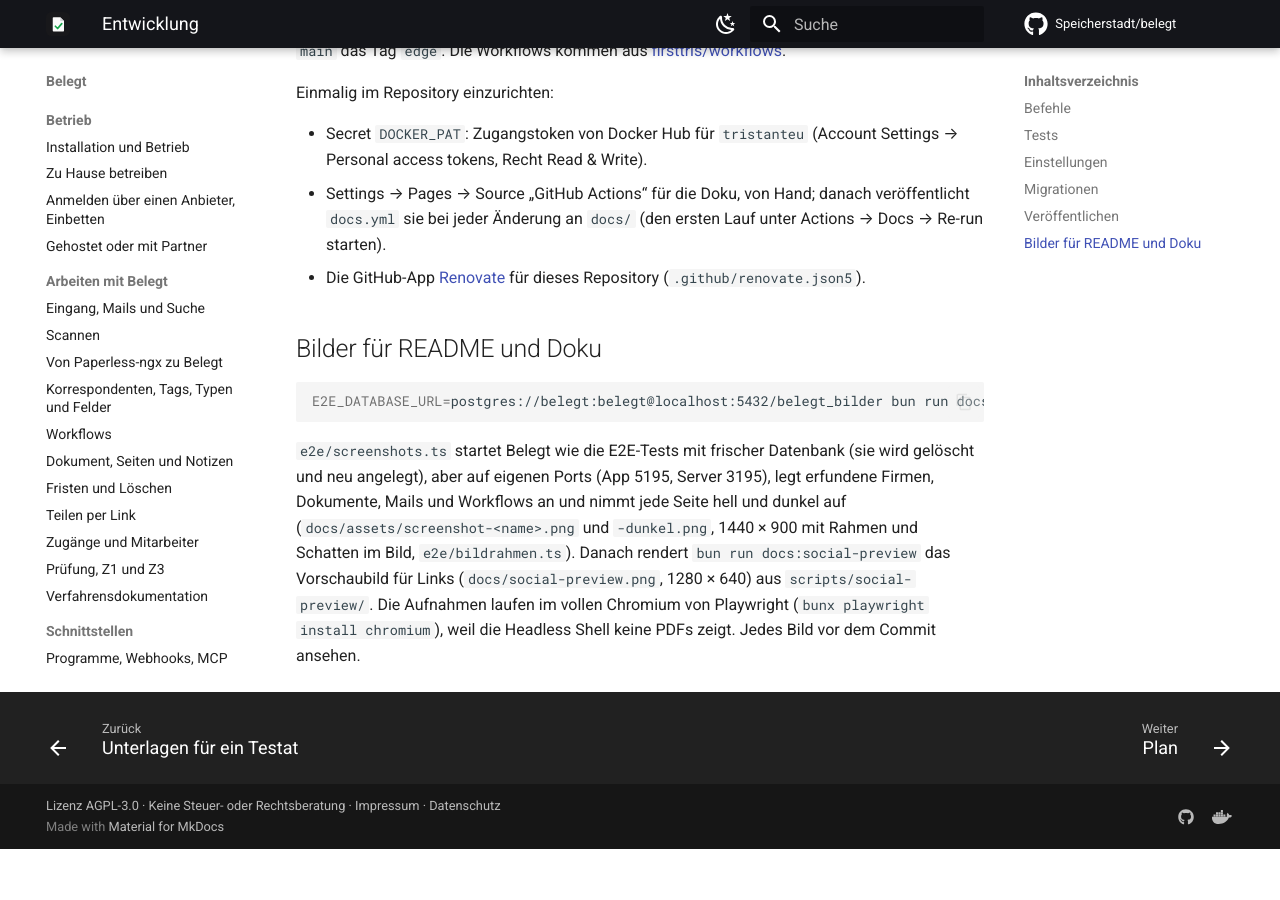
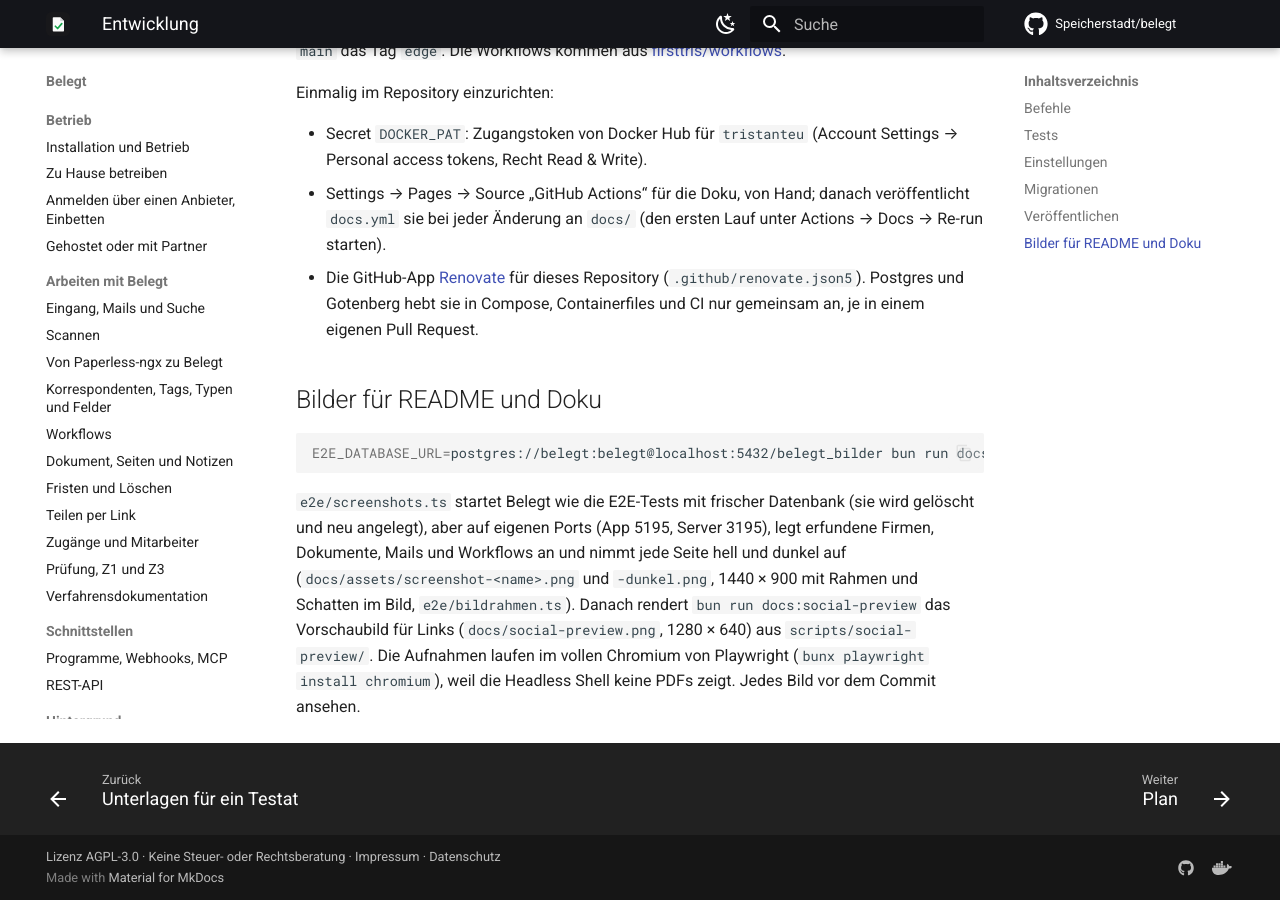
Before and after one commit to Speicherstadt/belegt, an MkDocs documentation site: the page built from docs/entwicklung.md, in a window 1280 px wide and 900 px high, scrolled down 4362 px. Built offline with MkDocs 1.6.1 and Material for MkDocs 9.7.7, drawn with Linux system fonts in a browser that asks for light colours; plug-ins that fetch from the network failed and are left out; comment, search, counter and statistics services are not loaded; before the commit the page ends 5211 px from its top, so only the background shows below that.

Commit message:
Renovate: Postgres und Gotenberg überall gemeinsam anheben (#28)
Der Major-PR der GitHub Actions hob Postgres nur in der CI auf 19, Compose und
Backup-Image blieben auf 18: Die CI prüfte eine Version, die niemand betreibt,
und pg_dump 18 des Runners brach gegen Server 19 ab. Postgres und Gotenberg
bekommen je eine eigene Gruppe über Compose, Containerfiles und CI.


Claude-Session: https://claude.ai/code/session_01Y3rdfaLndLGcpoPSZuEvP5

Co-authored-by: Claude <noreply@anthropic.com>

```diff
--- a/docs/entwicklung.md
+++ b/docs/entwicklung.md
@@ -129,6 +129,7 @@ Einmalig im Repository einzurichten:
 - Settings → Pages → Source „GitHub Actions“ für die Doku, von Hand; danach veröffentlicht `docs.yml` sie bei jeder
   Änderung an `docs/` (den ersten Lauf unter Actions → Docs → Re-run starten).
 - Die GitHub-App [Renovate](https://github.com/apps/renovate) für dieses Repository (`.github/renovate.json5`).
+  Postgres und Gotenberg hebt sie in Compose, Containerfiles und CI nur gemeinsam an, je in einem eigenen Pull Request.
 
 ## Bilder für README und Doku
 
```
Also changed, not shown: 1 other file.
